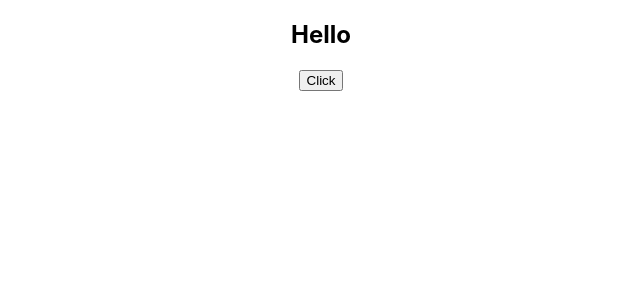
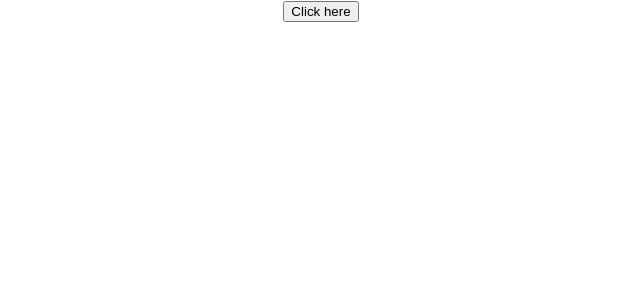
Before and after one commit to AshwiniTengale/REACT_JS, a React (Create React App) app in the folder testapp/: page / in a window 1280 px wide. Shown: the top 300 px of the page, without its empty margins (319-959 px from the left). Built offline with nearby package versions, Linux system fonts and the light colour scheme.

Commit message:
methods as props

```diff
--- a/testapp/src/App.js
+++ b/testapp/src/App.js
@@ -5,10 +5,12 @@
 import FunctionClick from './Components/FunctionClick';
 import ClassClick from './Components/ClassClick';
 import EventBind from './Components/EventBind';
+import ParentComponent from './Components/ParentComponent';
 function App() {
   return (
     <div className="App">
-      <EventBind/>
+      <ParentComponent/>
+      {/* <EventBind/> */}
       {/* <FunctionClick/>
       <ClassClick/> */}
          {/* <Counter></Counter>
--- /dev/null
+++ b/testapp/src/Components/ChildComponent.js
@@ -0,0 +1,11 @@
+import React from 'react'
+
+function ChildComponent(props) {
+  return (
+    <div>
+      <button onClick={()=>props.greetHandler('Ashwini')}>Click here</button>
+    </div>
+  )
+}
+
+export default ChildComponent
--- /dev/null
+++ b/testapp/src/Components/ParentComponent.js
@@ -0,0 +1,25 @@
+import React, { Component } from 'react'
+import ChildComponent from './ChildComponent'
+
+class ParentComponent extends Component {
+    constructor(props) {
+        super(props)
+
+        this.state = {
+           message:'Parent'
+        }
+       this.greetingMessage = this.greetingMessage.bind(this)
+      }
+      greetingMessage(childName){
+          alert(`hello ${this.state.message} from ${childName}`)
+      }
+  render() {
+    return (
+      <div>
+        <ChildComponent greetHandler={this.greetingMessage}/>
+      </div>
+    )
+  }
+}
+
+export default ParentComponent
```
